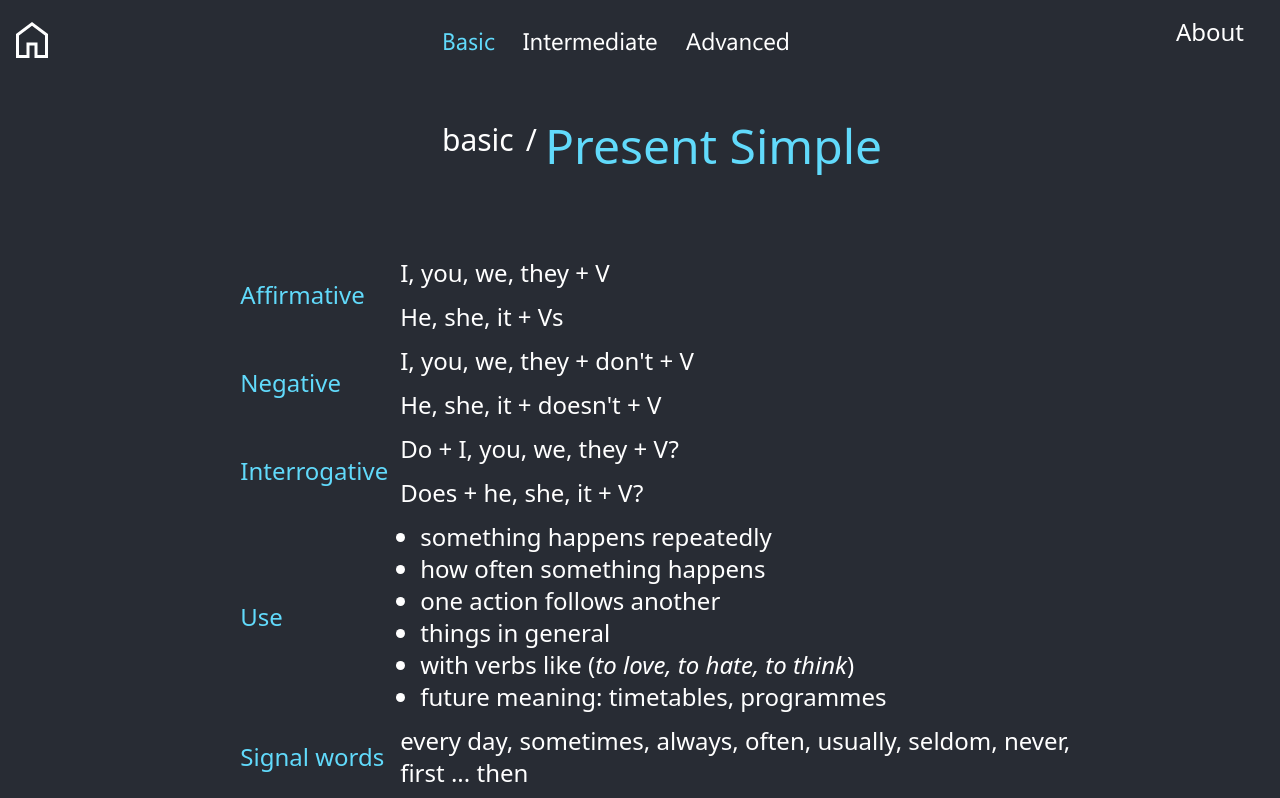
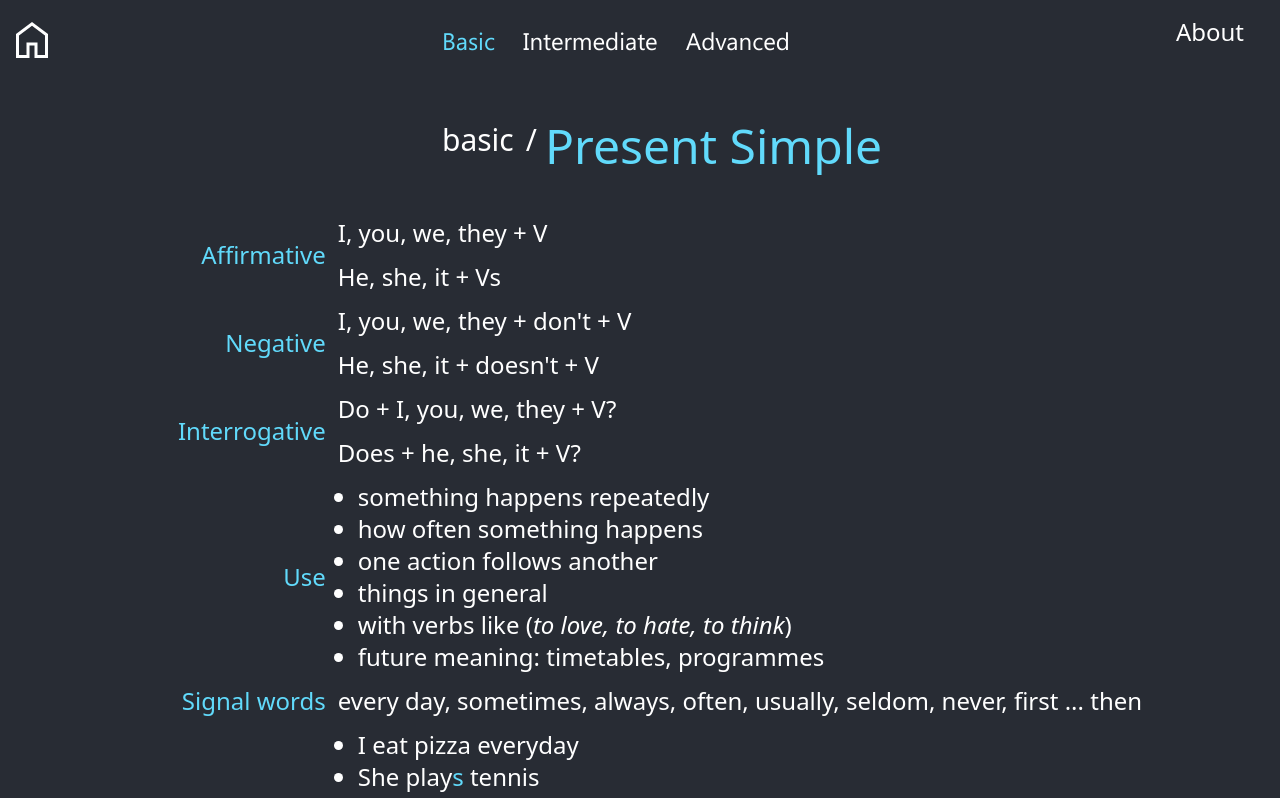
Before and after one commit to PopovDS617/eng-gram, a Next.js app: page /basic/tenses/present-simple in a window 1280 px wide. Shown: the top 798 px of the page. Built offline with nearby package versions, Linux system fonts and the light colour scheme.

Commit message:
Update present-simple.tsx

```diff
--- a/src/pages/basic/tenses/present-simple.tsx
+++ b/src/pages/basic/tenses/present-simple.tsx
@@ -12,9 +12,9 @@ const PresentSimplePage = (props: Props) => {
       <ArticleContainer>
         <ArticleNavigation href="basic" title="Present Simple" />
 
-        <table className="text-sm md:text-2xl mt-20 w-6/6 md:w-4/6 md:ml-10  custom-table  ">
+        <table className="text-sm md:text-2xl mt-10   ml-10  custom-table  ">
           <tr>
-            <td rowSpan={2} className="text-customBlue  ">
+            <td rowSpan={2} className="text-customBlue text-right mr-5  ">
               Affirmative
             </td>
             <td>I, you, we, they + V</td>
@@ -25,7 +25,7 @@ const PresentSimplePage = (props: Props) => {
 
           </tr>
           <tr>
-            <td rowSpan={2} className="text-customBlue">
+            <td rowSpan={2} className="text-customBlue text-right mr-5">
               Negative
             </td>
             <td>I, you, we, they + don't + V</td>
@@ -36,7 +36,7 @@ const PresentSimplePage = (props: Props) => {
 
           </tr>
           <tr>
-            <td rowSpan={2} className="text-customBlue">
+            <td rowSpan={2} className="text-customBlue text-right mr-5">
               Interrogative
             </td>
             <td>Do + I, you, we, they + V?</td>
@@ -48,7 +48,7 @@ const PresentSimplePage = (props: Props) => {
           </tr>
 
           <tr>
-            <td className="text-customBlue">Use</td>
+            <td className="text-customBlue text-right mr-5">Use</td>
             <td>
               <ul className="ml-5 list-disc">
                 <li>something happens repeatedly</li>
@@ -63,14 +63,14 @@ const PresentSimplePage = (props: Props) => {
             </td>
           </tr>
           <tr>
-            <td className="text-customBlue">Signal words</td>
+            <td className="text-customBlue text-right mr-5">Signal words</td>
             <td>
               every day, sometimes, always, often, usually, seldom, never, first
               ... then
             </td>
           </tr>
             <tr>
-            <td className="text-customBlue">Examples</td>
+            <td className="text-customBlue text-right mr-5">Examples</td>
             <td>
               <ul className="ml-5 list-disc">
                 <li>I eat pizza everyday</li>
```
